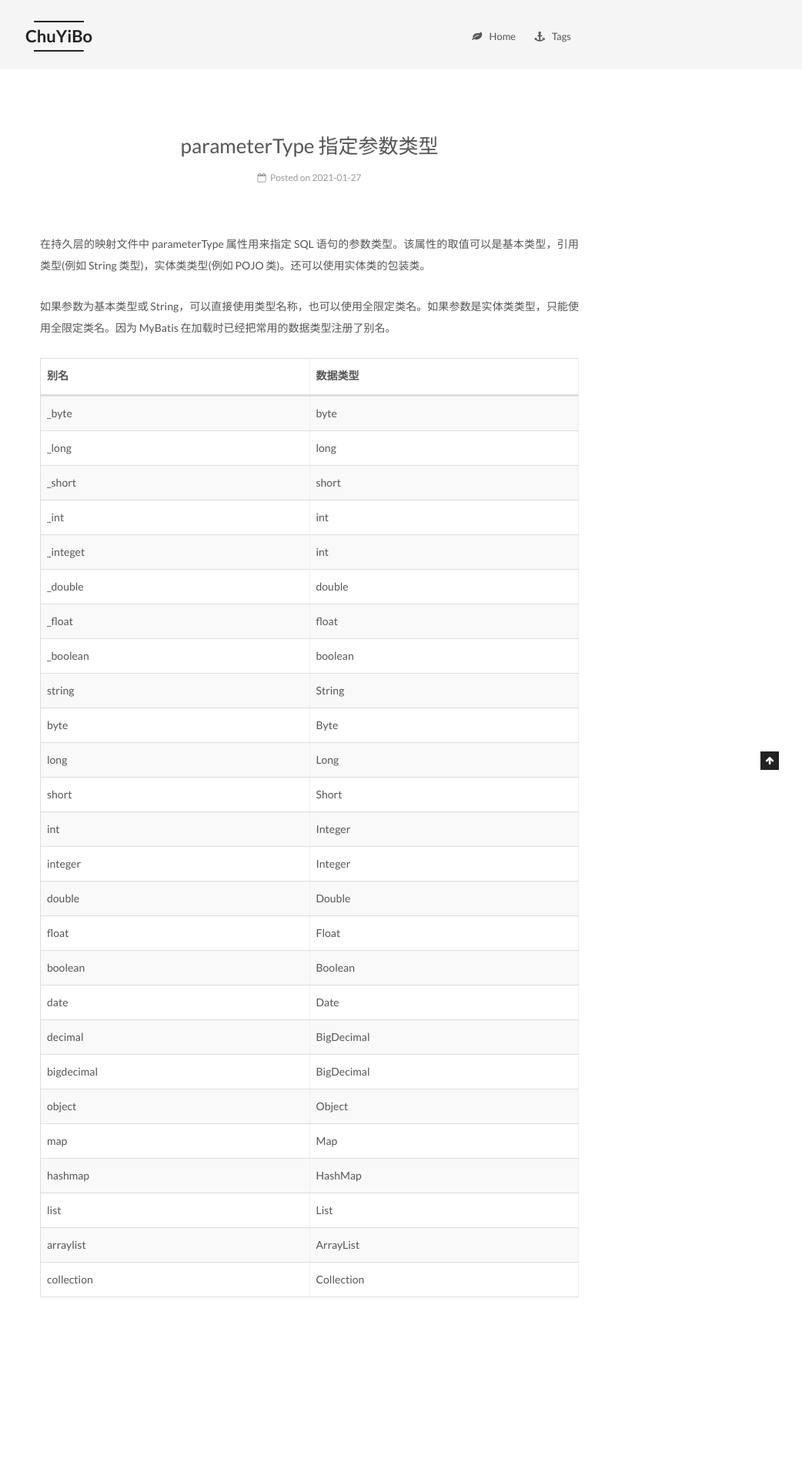
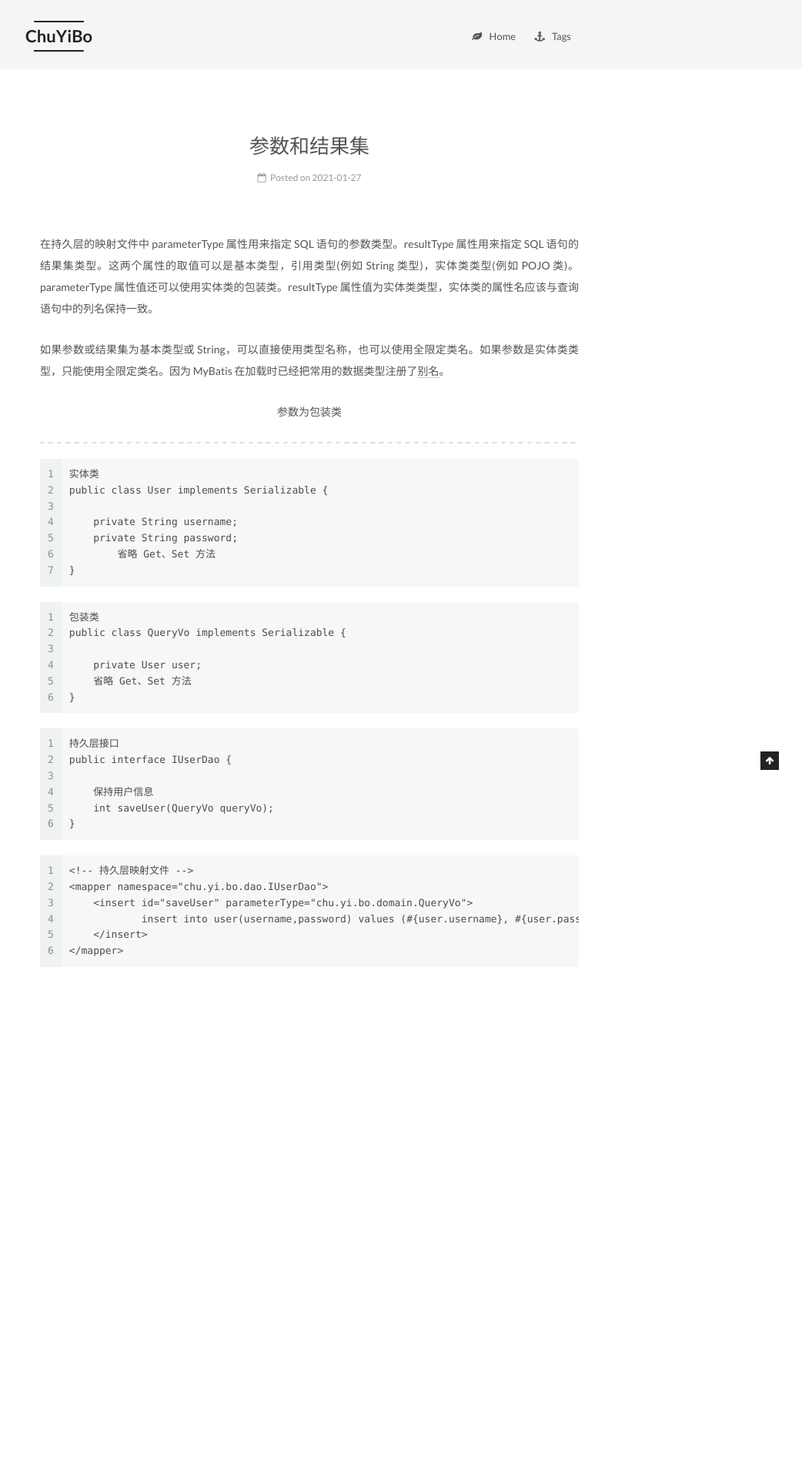
Before and after one commit to chuyibo/chuyibo.github.io, a Jekyll site: the page built from _posts/2021-01-27-MyBatis 学习笔记04.md, in a window 1280 px wide. Shown: the whole page at 77% size, without its empty margins (238-1280 px from the left). Built offline with Jekyll 4.4.1, drawn with Linux system fonts in a browser that asks for light colours; after the commit the page ends 1466 px from its top, so only the background shows below that.

Commit message:
2021/02/13

`````diff
--- a/_posts/2021-01-27-MyBatis 学习笔记04.md
+++ b/_posts/2021-01-27-MyBatis 学习笔记04.md
@@ -1,5 +1,5 @@
 ---
-title: parameterType 指定参数类型
+title: 参数和结果集
 indextitle: Mybatis 学习笔记(四)
 date: 2021-01-27 23:30:09
 description:
@@ -9,39 +9,47 @@ tags:
 
 
 
+在持久层的映射文件中 parameterType 属性用来指定 SQL 语句的参数类型。resultType 属性用来指定 SQL 语句的结果集类型。这两个属性的取值可以是基本类型，引用类型(例如 String 类型)，实体类类型(例如 POJO 类)。parameterType 属性值还可以使用实体类的包装类。resultType 属性值为实体类类型，实体类的属性名应该与查询语句中的列名保持一致。
 
+如果参数或结果集为基本类型或 String，可以直接使用类型名称，也可以使用全限定类名。如果参数是实体类类型，只能使用全限定类名。因为 MyBatis 在加载时已经把常用的数据类型注册了[别名](https://mybatis.org/mybatis-3/zh/configuration.html)。
 
+<p align="center">参数为包装类</p>
 
+----
 
-在持久层的映射文件中 parameterType 属性用来指定 SQL 语句的参数类型。该属性的取值可以是基本类型，引用类型(例如 String 类型)，实体类类型(例如 POJO 类)。还可以使用实体类的包装类。
+```
+实体类
+public class User implements Serializable {
 
-如果参数为基本类型或 String，可以直接使用类型名称，也可以使用全限定类名。如果参数是实体类类型，只能使用全限定类名。因为 MyBatis 在加载时已经把常用的数据类型注册了别名。
+    private String username;
+    private String password;
+	省略 Get、Set 方法
+}
+```
 
-| 别名       | 数据类型   |
-| ---------- | ---------- |
-| _byte      | byte       |
-| _long      | long       |
-| _short     | short      |
-| _int       | int        |
-| _integet   | int        |
-| _double    | double     |
-| _float     | float      |
-| _boolean   | boolean    |
-| string     | String     |
-| byte       | Byte       |
-| long       | Long       |
-| short      | Short      |
-| int        | Integer    |
-| integer    | Integer    |
-| double     | Double     |
-| float      | Float      |
-| boolean    | Boolean    |
-| date       | Date       |
-| decimal    | BigDecimal |
-| bigdecimal | BigDecimal |
-| object     | Object     |
-| map        | Map        |
-| hashmap    | HashMap    |
-| list       | List       |
-| arraylist  | ArrayList  |
-| collection | Collection |
+```
+包装类
+public class QueryVo implements Serializable {
+
+    private User user;
+    省略 Get、Set 方法
+}
+```
+
+```
+持久层接口
+public interface IUserDao {
+
+    保持用户信息
+    int saveUser(QueryVo queryVo);
+}
+```
+
+````
+<!-- 持久层映射文件 -->
+<mapper namespace="chu.yi.bo.dao.IUserDao">
+    <insert id="saveUser" parameterType="chu.yi.bo.domain.QueryVo">
+	    insert into user(username,password) values (#{user.username}, #{user.password});
+    </insert>
+</mapper>
+````
`````
